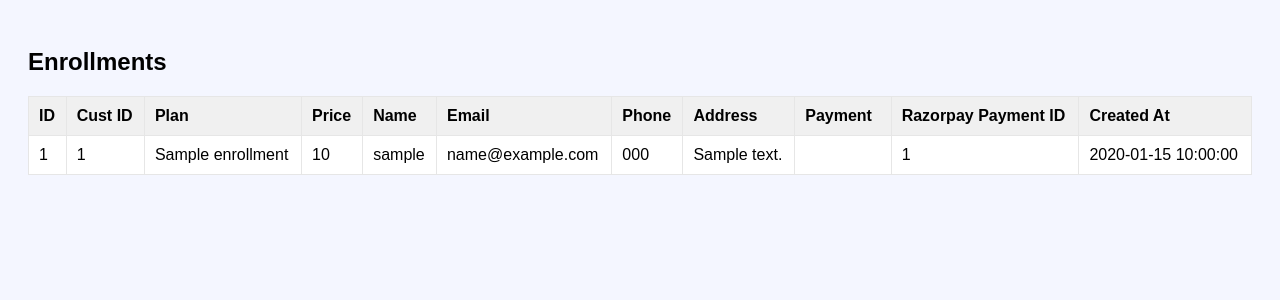
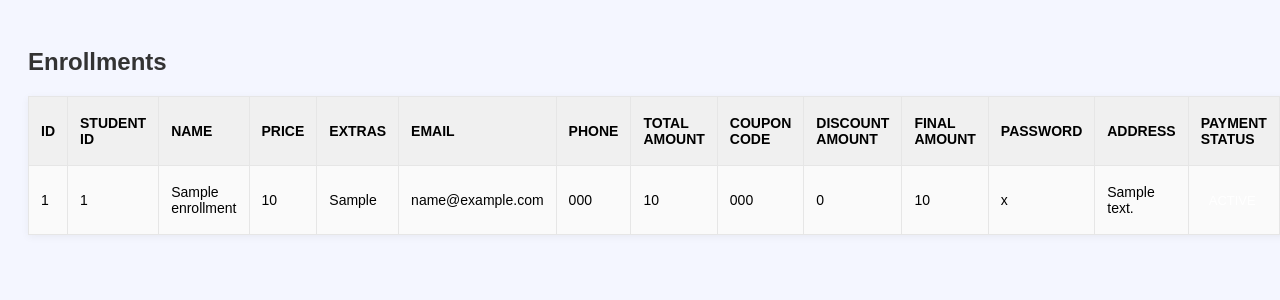
Before and after one commit to CodeSleek00/Faiz_computer_institute, a PHP site: page /o-level/admin_custom_enrollment.php in a window 1280 px wide; the page is wider, and only the part inside the window is pictured. Shown: the top 300 px of that part. Run offline with PHP 8.4, Linux system fonts and the light colour scheme; tables that the repository leaves empty or names only in its code hold one stand-in row (values such as "Sample post").

Commit message:
Update admin_custom_enrollment.php

```diff
--- a/o-level/admin_custom_enrollment.php
+++ b/o-level/admin_custom_enrollment.php
@@ -5,38 +5,97 @@ $res = mysqli_query($conn, "SELECT * FROM custom_enrollments ORDER BY created_at
 <!doctype html>
 <html>
 <head>
-<meta charset="utf-8"><meta name="viewport" content="width=device-width,initial-scale=1">
+<meta charset="utf-8">
+<meta name="viewport" content="width=device-width,initial-scale=1">
 <title>Admin - Enrollments</title>
 <style>
-body{font-family:Poppins, sans-serif;padding:20px;background:#f4f6ff}
-table{width:100%;border-collapse:collapse;background:#fff}
-th,td{padding:10px;border:1px solid #e6e6e6;text-align:left}
-th{background:#f0f0f0}
-.bad{color:#fff;padding:4px 8px;border-radius:6px}
-.paid{background:green}
-.pending{background:orange}
-.failed{background:red}
+body{
+  font-family: Poppins, sans-serif;
+  padding: 20px;
+  background: #f4f6ff;
+}
+h2{
+  margin-bottom: 20px;
+  color: #333;
+}
+table{
+  width: 100%;
+  border-collapse: collapse;
+  background: #fff;
+  box-shadow: 0 2px 8px rgba(0,0,0,0.05);
+}
+th, td{
+  padding: 10px 12px;
+  border: 1px solid #e6e6e6;
+  text-align: left;
+  font-size: 14px;
+}
+th{
+  background: #f0f0f0;
+  text-transform: uppercase;
+  font-weight: 600;
+}
+tr:nth-child(even){
+  background: #fafafa;
+}
+tr:hover{
+  background: #f1f7ff;
+}
+.bad{
+  color: #fff;
+  padding: 4px 8px;
+  border-radius: 6px;
+  font-size: 13px;
+}
+.paid{background: green;}
+.pending{background: orange;}
+.failed{background: red;}
 </style>
 </head>
 <body>
 <h2>Enrollments</h2>
+
 <table>
-<tr><th>ID</th><th>Cust ID</th><th>Plan</th><th>Price</th><th>Name</th><th>Email</th><th>Phone</th><th>Address</th><th>Payment</th><th>Razorpay Payment ID</th><th>Created At</th></tr>
+  <tr>
+    <th>ID</th>
+    <th>Student ID</th>
+    <th>Name</th>
+    <th>Price</th>
+    <th>Extras</th>
+    <th>Email</th>
+    <th>Phone</th>
+    <th>Total Amount</th>
+    <th>Coupon Code</th>
+    <th>Discount Amount</th>
+    <th>Final Amount</th>
+    <th>Password</th>
+    <th>Address</th>
+    <th>Payment Status</th>
+    <th>Razorpay Payment ID</th>
+    <th>Created At</th>
+  </tr>
+
   <?php while($r = mysqli_fetch_assoc($res)): ?>
   <tr>
     <td><?= $r['id'] ?></td>
-  <td><?= htmlspecialchars($r['custom_id']) ?></td>
-  <td><?= htmlspecialchars($r['plan_name']) ?></td>
+    <td><?= htmlspecialchars($r['student_id']) ?></td>
+    <td><?= htmlspecialchars($r['name']) ?></td>
     <td><?= htmlspecialchars($r['price']) ?></td>
-  <td><?= htmlspecialchars($r['user_name']) ?></td>
+    <td><?= htmlspecialchars($r['extras']) ?></td>
     <td><?= htmlspecialchars($r['email']) ?></td>
     <td><?= htmlspecialchars($r['phone']) ?></td>
+    <td><?= htmlspecialchars($r['total_amount']) ?></td>
+    <td><?= htmlspecialchars($r['coupon_code']) ?></td>
+    <td><?= htmlspecialchars($r['discount_amount']) ?></td>
+    <td><?= htmlspecialchars($r['final_amount']) ?></td>
+    <td><?= htmlspecialchars($r['password']) ?></td>
     <td><?= nl2br(htmlspecialchars($r['address'])) ?></td>
     <td><span class="bad <?= $r['payment_status'] ?>"><?= strtoupper($r['payment_status']) ?></span></td>
     <td><?= htmlspecialchars($r['razorpay_payment_id']) ?></td>
-  <td><?= $r['created_at'] ?></td>
+    <td><?= htmlspecialchars($r['created_at']) ?></td>
   </tr>
   <?php endwhile; ?>
 </table>
+
 </body>
 </html>
```
Lines whose indentation alone changed are shown as unchanged.
